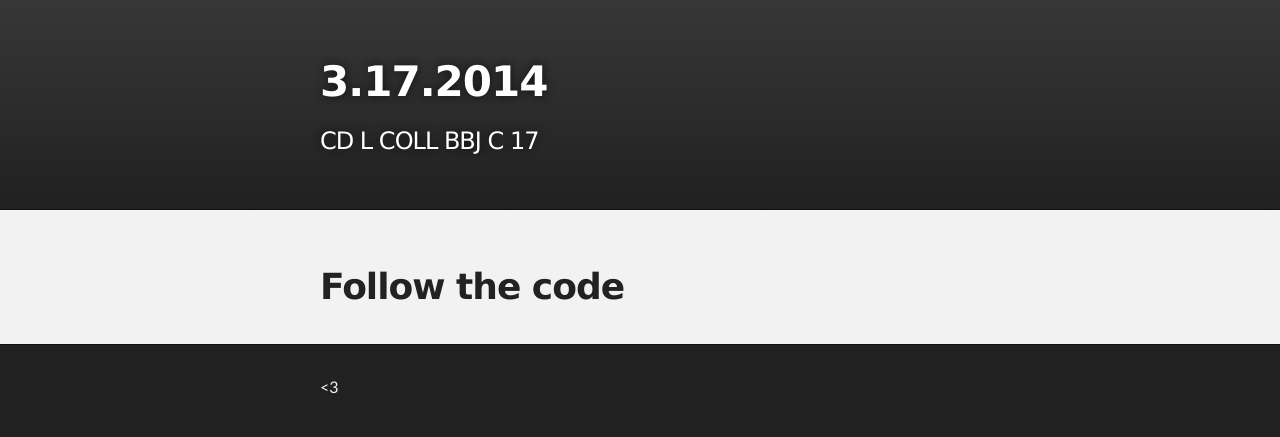
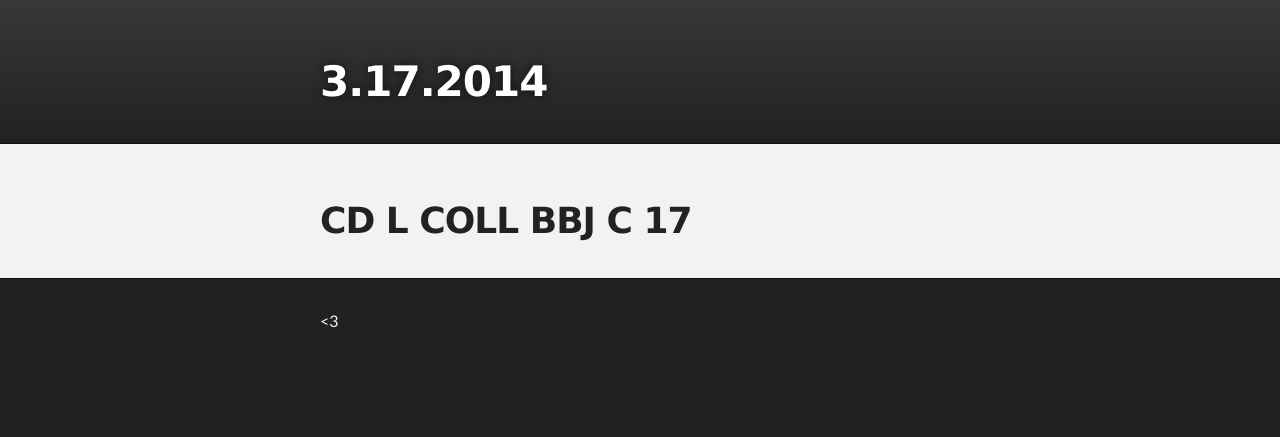
Before and after one commit to dqc3172014/dqc3172014.github.io, a plain HTML site: page index.html in a window 1280 px wide. Drawn offline with Linux system fonts and the light colour scheme.

Commit message:
Even simpler

```diff
--- a/index.html
+++ b/index.html
@@ -17,15 +17,13 @@
     <div id="header_wrap" class="outer">
         <header class="inner">
           <h1 id="project_title">3.17.2014</h1>
-          <h2 id="project_tagline">CD L COLL BBJ C 17</h2>
         </header>
     </div>
 
     <!-- MAIN CONTENT -->
     <div id="main_content_wrap" class="outer">
       <section id="main_content" class="inner">
-        <h1>
-<a name="follow-the-code" class="anchor" href="#follow-the-code"><span class="octicon octicon-link"></span></a>Follow the code</h1>
+        <h1> CD L COLL BBJ C 17 </h1>
       </section>
     </div>
 
```
